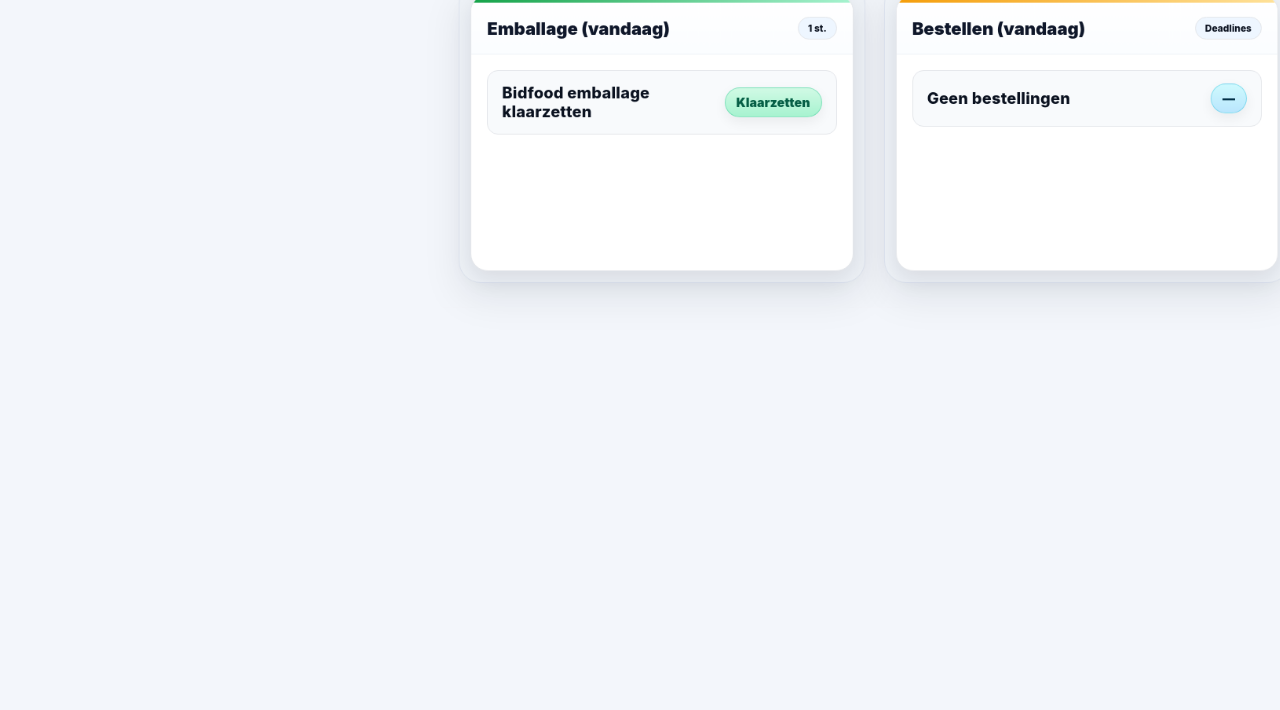
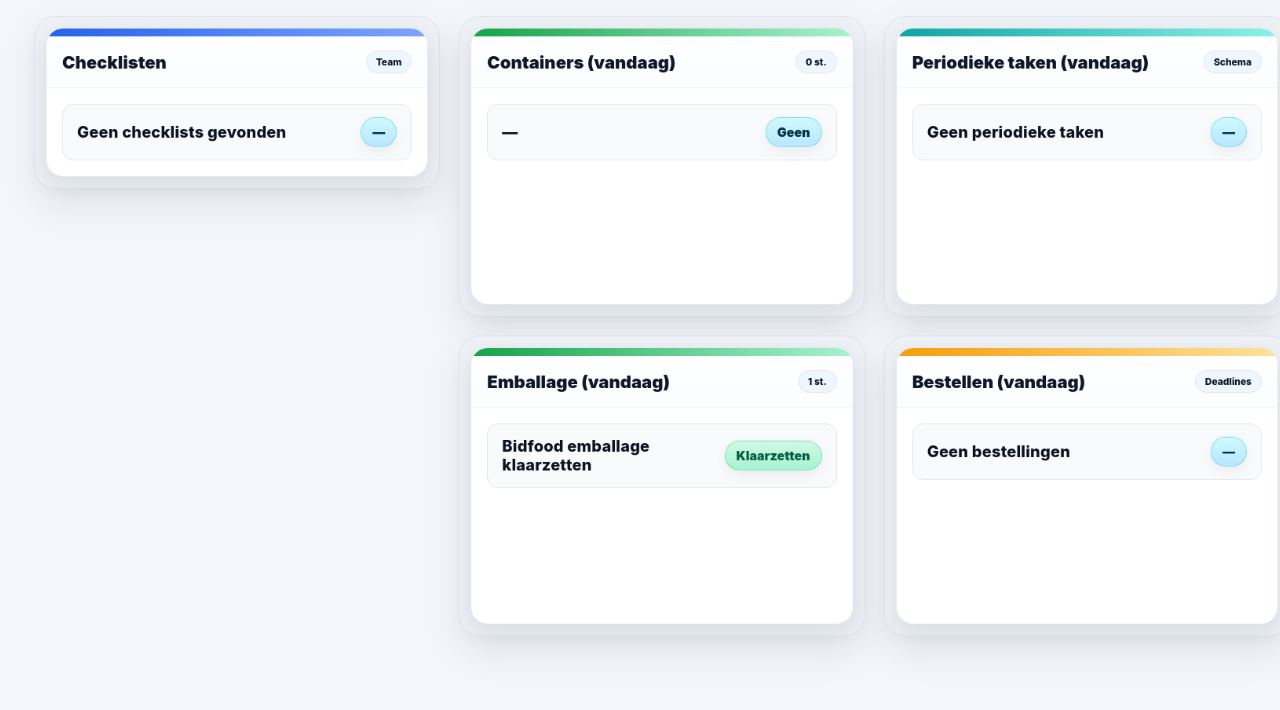
Before and after one commit to sjorsgofers/monitor-dashboard, a plain HTML site: page index.html in a window 1280 px wide. Shown: the part 90-800 px from the top of the page. Drawn offline with Linux system fonts and the light colour scheme; no server answers.

Commit message:
index.html

```diff
--- a/index.html
+++ b/index.html
@@ -21,10 +21,10 @@
     .zd-stage{ position:relative; width:100%; height:100%; }
     .zd-frame{
       position:absolute;
-      left:50%; top:50%;
+      left:50%; top:0;                /* ⬅ veranker bovenaan */
       width:1600px; height:900px;
-      transform: translate(-50%, -50%) scale(1);
-      transform-origin: center center;
+      transform: translate(-50%, 0) scale(1);  /* ⬅ niet meer -50% verticaal */
+      transform-origin: top center;           /* ⬅ schaal vanaf de bovenkant */
       will-change: transform;
     }
 
@@ -218,7 +218,7 @@
         (viewH - SAFE_MARGIN_PX) / FRAME_H
       );
 
-      frame.style.transform = `translate(-50%, -50%) scale(${scale})`;
+      frame.style.transform = `translate(-50%, 0) scale(${scale})`;  /* ⬅ top blijft zichtbaar */
     }
 
     /* ====== Fullscreen via sneltoets 'F' (geen knop) ====== */
```
